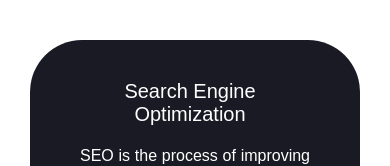
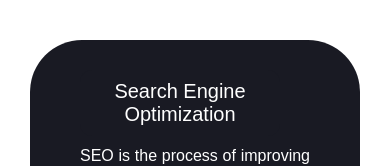
Before and after one commit to Rahsin-07/Website-PortFolio, a React (Create React App) app: page /servicepage in a window 390 px wide. Shown: the part 683-849 px from the top of the page. Built offline with nearby package versions, Linux system fonts and the light colour scheme; a web font is replaced by a local one.

Commit message:
res modify

```diff
--- a/src/Components/ServicePage.css
+++ b/src/Components/ServicePage.css
@@ -287,7 +287,7 @@
         padding: 10px;
         background-color: #191a23;
         color: white;
-        padding-left: 30px;
+        /* padding-left: 30px; */
     }
     .sp-logo{
         display: none;
```
